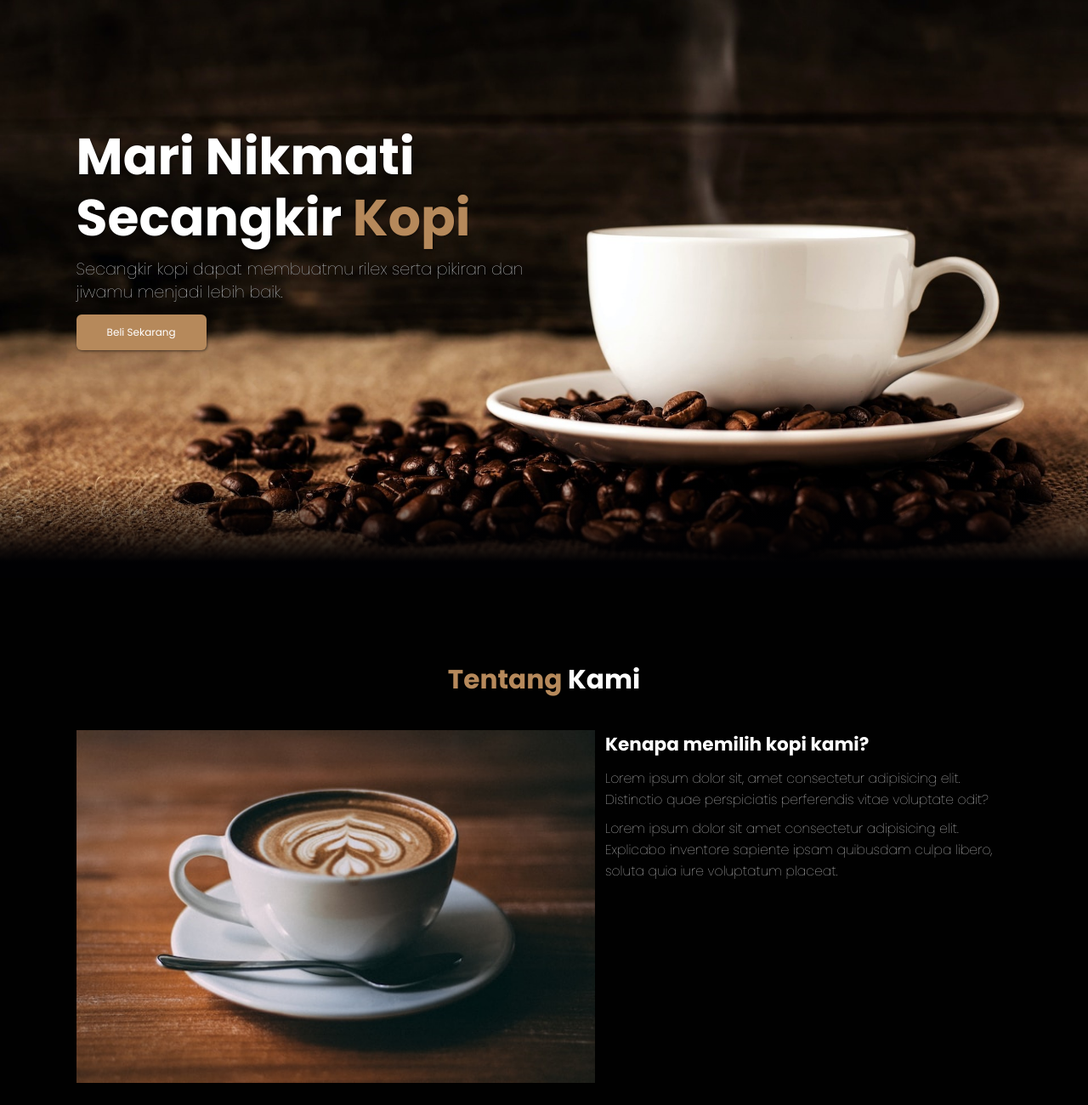
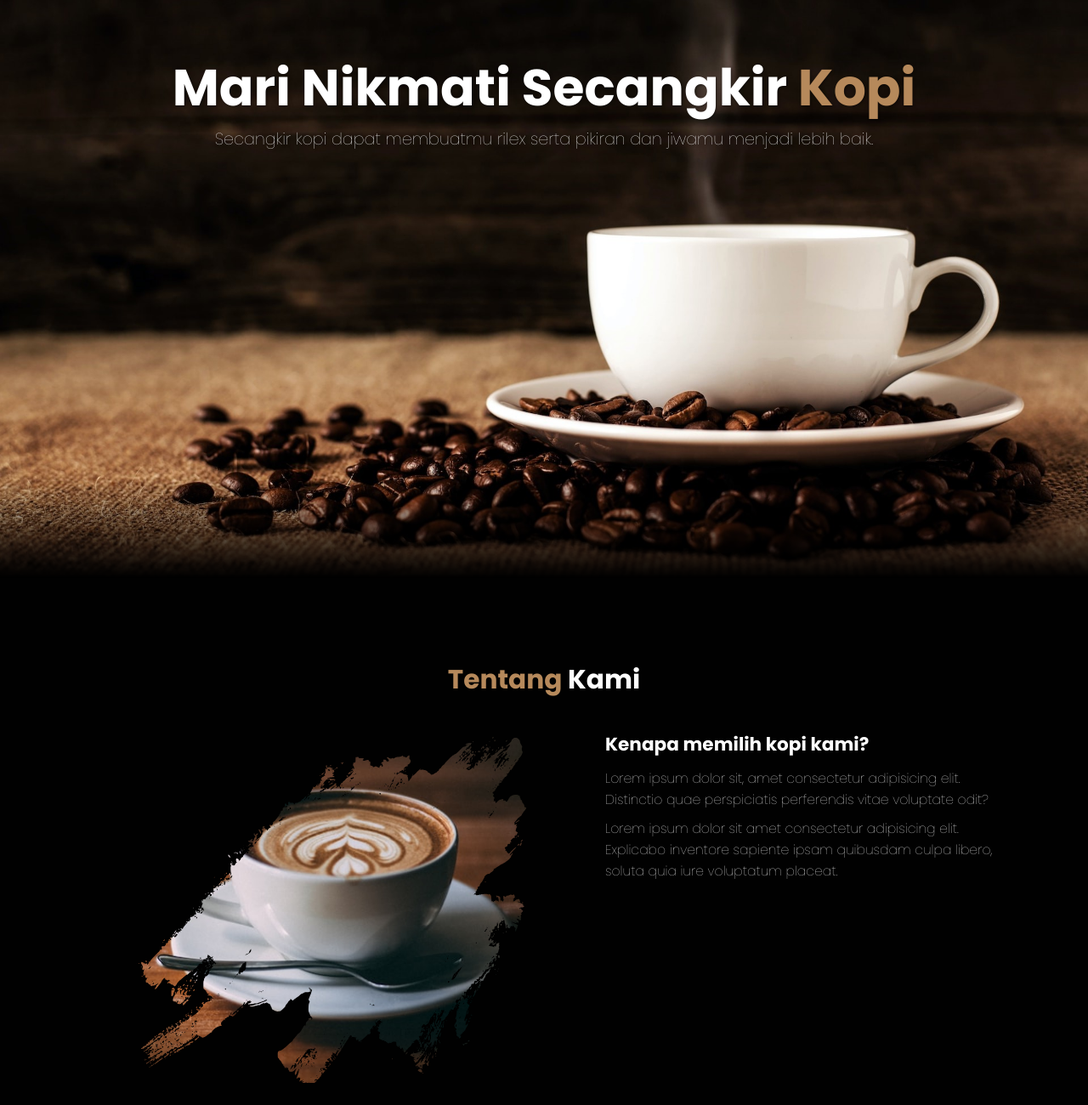
Before and after one commit to Aldian-Syahroni/kedai-kopi, a plain HTML site: page index.html in a window 1280 px wide. Shown: the part 120-1420 px from the top of the page at 85% size. Drawn offline with nearby package versions, Linux system fonts and the light colour scheme.

Commit message:
menambahkan css masking

```diff
--- a/css/style.css
+++ b/css/style.css
@@ -182,9 +182,11 @@ body {
   background-size: cover;
   background-position: center;
   position: relative;
+  -webkit-mask-image: linear-gradient(rgba(0, 0, 0, 1) 85%, rgba(0, 0, 0, 0));
+  mask-image: linear-gradient(rgba(0, 0, 0, 1) 85%, rgba(0, 0, 0, 0));
 }
 
-.hero::after {
+/* .hero::after {
   content: "";
   display: block;
   position: absolute;
@@ -196,11 +198,23 @@ body {
     rgba(1, 1, 3, 1) 8%,
     rgba(255, 255, 255, 0) 50%
   );
+} */
+
+.hero .mask-container {
+  position: absolute;
+  inset: 0;
+  -webkit-mask-image: url(../img/header-bg-mask.svg);
+  -webkit-mask-repeat: no-repeat;
+  -webkit-mask-size: cover;
+  -webkit-mask-position: center;
 }
-
 .hero .content {
   padding: 1.4rem 7%;
-  max-width: 60rem;
+  /* max-width: 60rem; */
+  width: 100%;
+  text-align: center;
+  position: fixed;
+  top: 170px;
 }
 
 .hero .content h1 {
@@ -269,6 +283,10 @@ body {
 
 .about .row .about-img img {
   width: 100%;
+  -webkit-mask-image: url(../img/menu/splash.svg);
+  -webkit-mask-size: 80%;
+  -webkit-mask-repeat: no-repeat;
+  -webkit-mask-position: center;
 }
 
 .about .row .content {
--- a/index.html
+++ b/index.html
@@ -72,14 +72,16 @@
 
     <!-- Hero section start -->
     <section class="hero" id="home">
+      <div class="mask-container">
         <main class="content">
           <h1>Mari Nikmati Secangkir <span>Kopi</span></h1>
           <p>
             Secangkir kopi dapat membuatmu rilex serta pikiran dan jiwamu menjadi
             lebih baik.
           </p>
-        <a href="#" class="cta">Beli Sekarang</a>
+          <!-- <a href="#" class="cta">Beli Sekarang</a> -->
         </main>
+      </div>
     </section>
     <!-- Hero section end -->
     <!-- About section start -->
```
Also changed, not shown: img/header-bg-mask.svg (added), img/menu/coffee-beans.svg (added), img/menu/splash.svg (added). Lines whose indentation alone changed are shown as unchanged.
